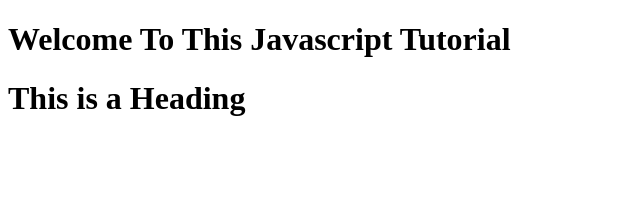
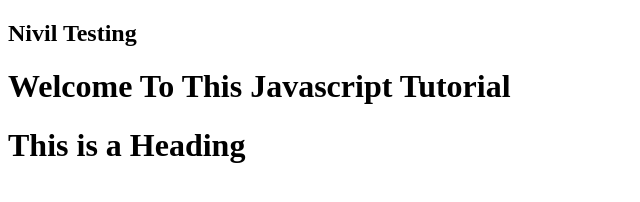
Before and after one commit to neerajsangwangdl/nivilSangwanJavascript, a plain HTML site: page index.html in a window 1280 px wide. Shown: the whole page, without its empty margins (0-640 px from the left). Drawn offline with Linux system fonts and the light colour scheme.

Commit message:
nivil testing

```diff
--- a/index.html
+++ b/index.html
@@ -6,6 +6,7 @@
     <title>Nivil's Javascript</title>
 </head>
 <body>
+    <h2>Nivil Testing</h2>
     <h1>Welcome To This Javascript Tutorial</h1>
     <div id="firstcontainer">
         <h1>This is a Heading</h1>
```
